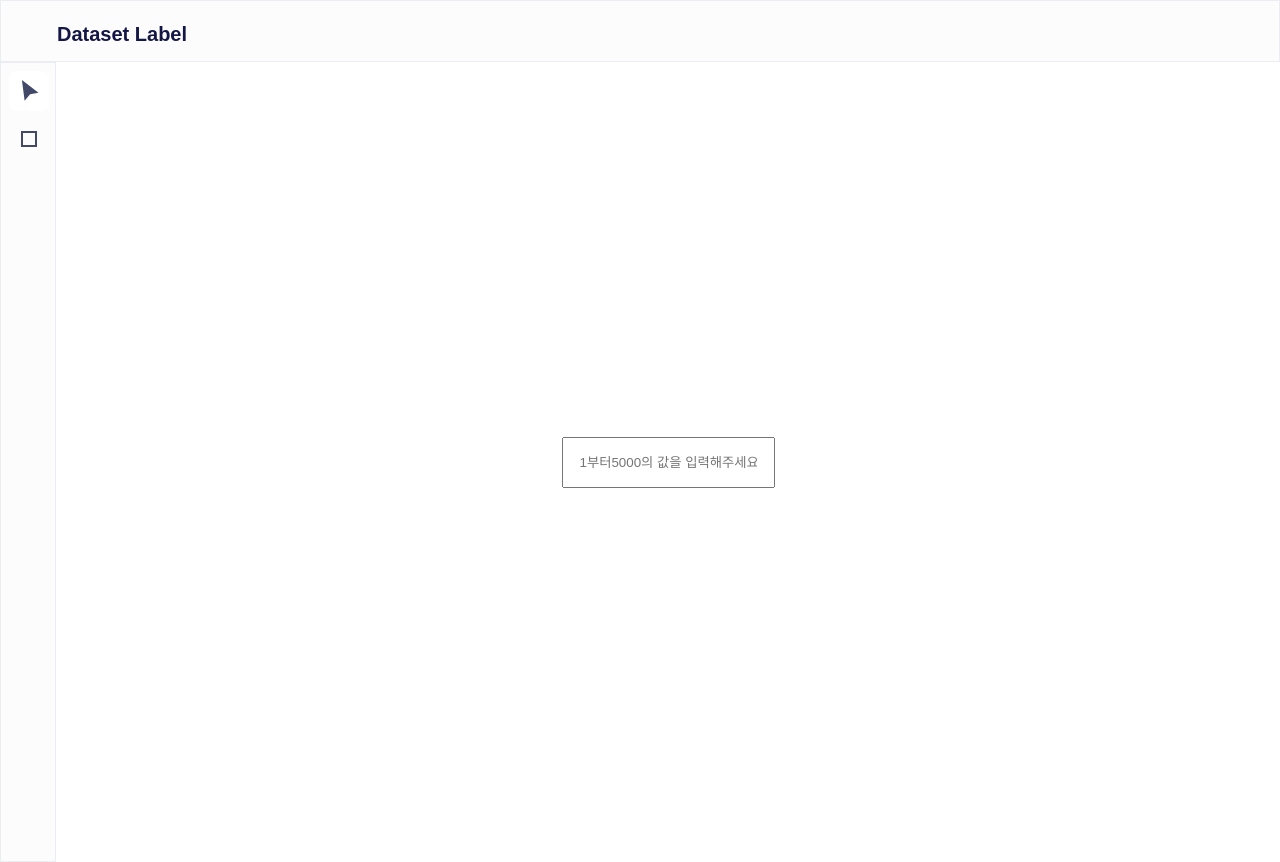
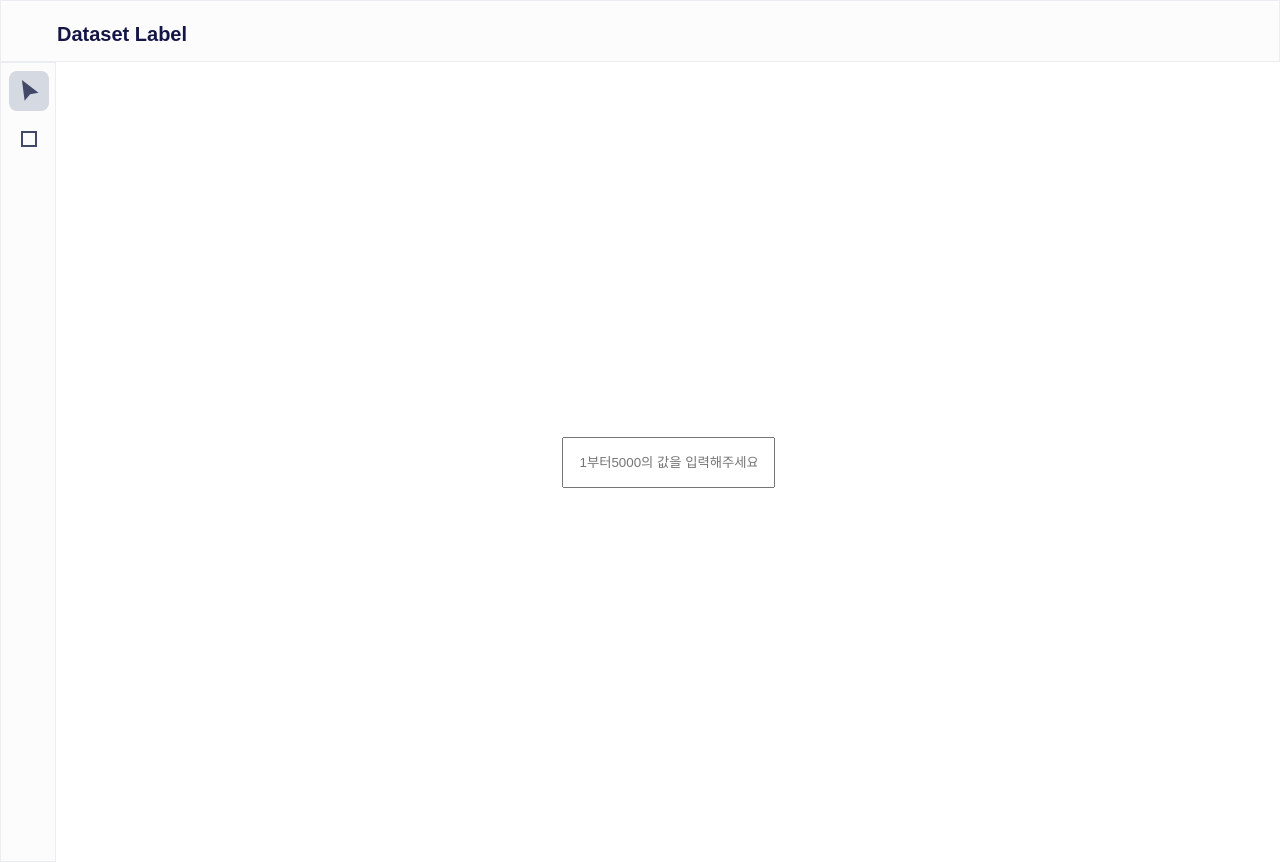
Before and after one commit to endmoseung/sia-fe, a React (Create React App) app: page / in a window 1280 px wide. Built offline with nearby package versions, Linux system fonts and the light colour scheme; no server answers; the HTML template or start-up script is replaced by a standard one.

Commit message:
✨ 색깔변경 콘솔제거 색 변경, 콘솔을 제거했습니다.

```diff
--- a/public/index.html
+++ b/public/index.html
@@ -11,8 +11,6 @@
     />
     <link rel="apple-touch-icon" href="%PUBLIC_URL%/logo192.png" />
 
-    <link rel="manifest" href="%PUBLIC_URL%/manifest.json" />
-
     <title>sia-fe</title>
   </head>
   <body>
--- a/src/components/Layout.jsx
+++ b/src/components/Layout.jsx
@@ -93,10 +93,10 @@ const Selected = styled.div`
   margin-bottom: 8px;
   border-radius: 8px;
   background-color: ${(props) =>
-    props.labelMode.active ? "White" : "transparent"};
+    props.labelMode.active ? props.theme.colors.ACTIVE_COLOR : "transparent"};
   cursor: pointer;
   &:hover {
-    background-color: white;
+    background-color: ${({ theme }) => theme.colors.ACTIVE_COLOR};
   }
   transition: all 150ms ease-in;
 `;
--- a/src/pages/LabelCreate/LabelCreate.jsx
+++ b/src/pages/LabelCreate/LabelCreate.jsx
@@ -58,8 +58,9 @@ const LabelCreate = () => {
         onMouseMove={drawSquare}
         onMouseUp={drawEnd}
       ></canvas>
-      {createdLabel?.map((item) => (
+      {createdLabel?.map((item, index) => (
         <div
+          key={index}
           style={{
             width: item.width,
             height: item.height,
--- a/src/pages/LabelSelect/LabelSelect.jsx
+++ b/src/pages/LabelSelect/LabelSelect.jsx
@@ -10,6 +10,7 @@ const LabelSelect = () => {
 
   useEffect(() => {
     const escKeyModalClose = (e) => {
+      console.log(e.key);
       if (e.keyCode === 27 || e.keyCode === 8) {
         deleteThing();
       }
```
